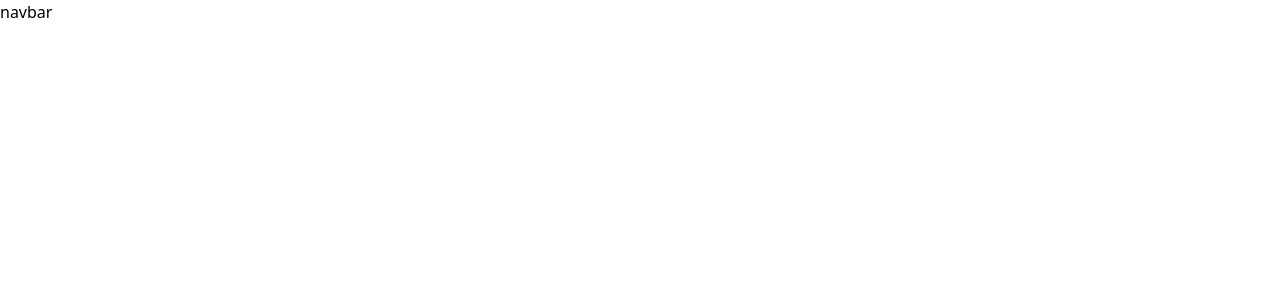
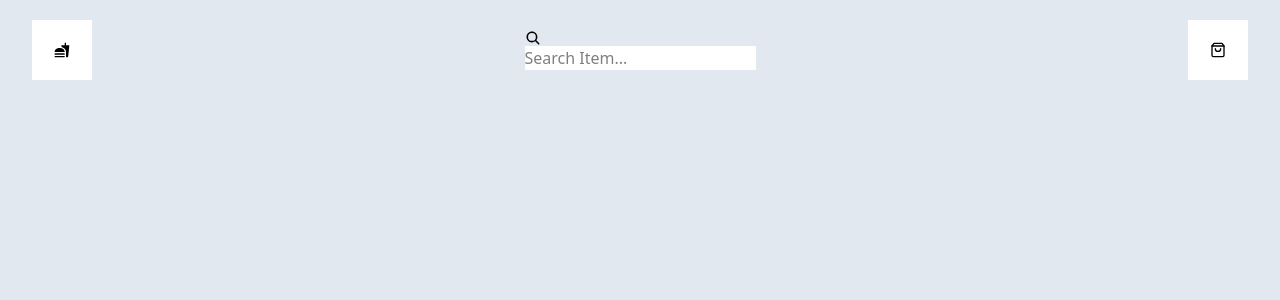
Before and after one commit to atikmahmud482/React-Project, a React (Vite) app: page / in a window 1280 px wide. Shown: the top 300 px of the page. Built offline with nearby package versions, Linux system fonts and the light colour scheme.

Commit message:
navbar icon added

```diff
--- a/package.json
+++ b/package.json
@@ -13,6 +13,7 @@
     "@tailwindcss/vite": "^4.0.3",
     "react": "^18.3.1",
     "react-dom": "^18.3.1",
+    "react-icons": "^5.4.0",
     "tailwindcss": "^4.0.3"
   },
   "devDependencies": {
--- a/src/Pages/Home.jsx
+++ b/src/Pages/Home.jsx
@@ -2,7 +2,7 @@
 
 const Home = () => {
   return (
-    <div>
+    <div className="bg-slate-200 w-full min-h-screen">
       <Nav></Nav>
     </div>
   );
--- a/src/components/Nav.jsx
+++ b/src/components/Nav.jsx
@@ -1,7 +1,23 @@
+import { MdFastfood } from "react-icons/md";
+import { IoSearch } from "react-icons/io5";
+import { LuShoppingBag } from "react-icons/lu";
+
 const Nav = () => {
   return (
-    <div>
-      <h2>navbar</h2>
+    <div className="w-full h-[100px] flex justify-between items-center px-8">
+      <div className="w-[60px] h-[60px] bg-white flex justify-center items-center">
+        <MdFastfood />
+      </div>
+      <form action="">
+        <IoSearch />
+        <input
+          className="bg-white"
+          type="text"
+          placeholder="Search Item..."></input>
+      </form>
+      <div className="w-[60px] h-[60px] bg-white flex justify-center items-center">
+        <LuShoppingBag />
+      </div>
     </div>
   );
 };
```
Also changed, not shown: 1 other file (tests, documents, lock files or other folders).
